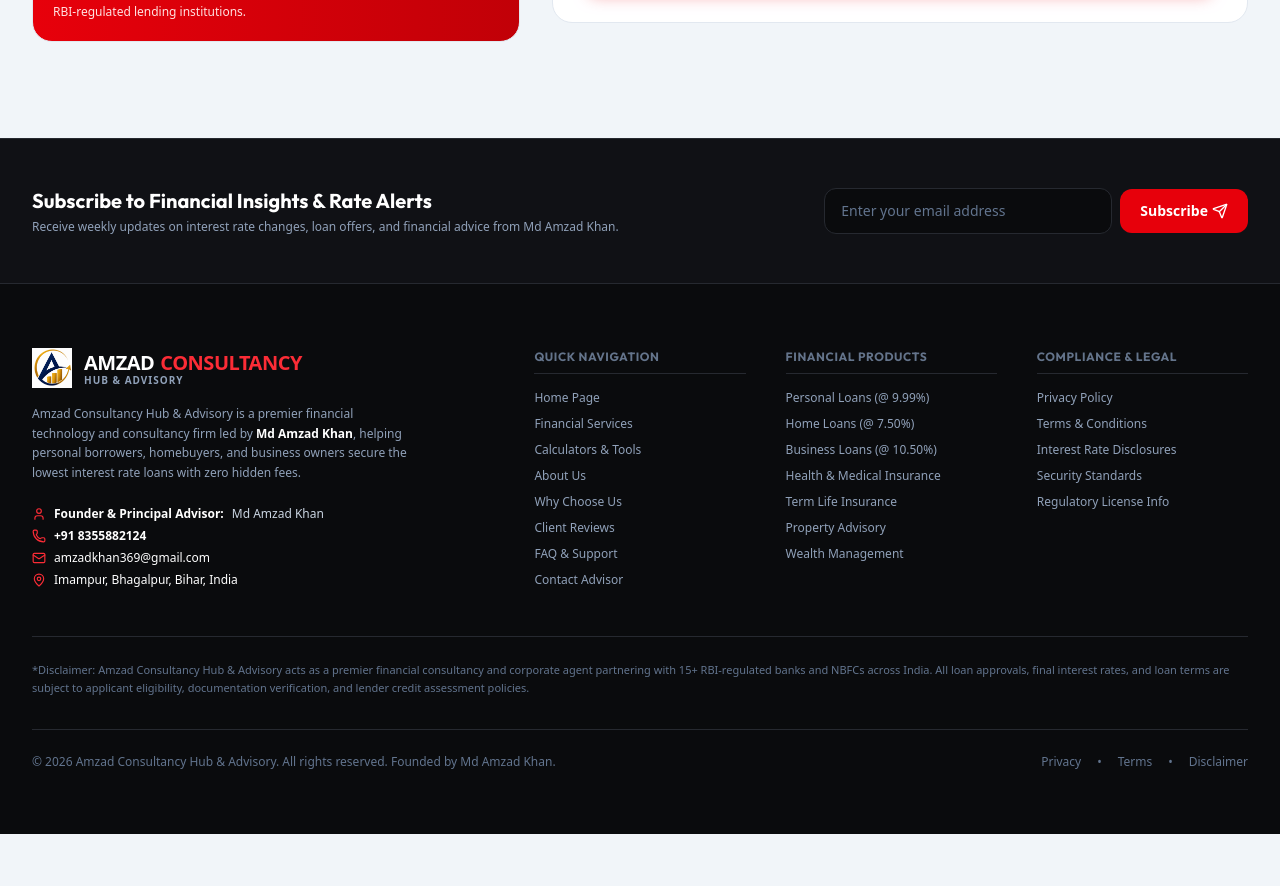
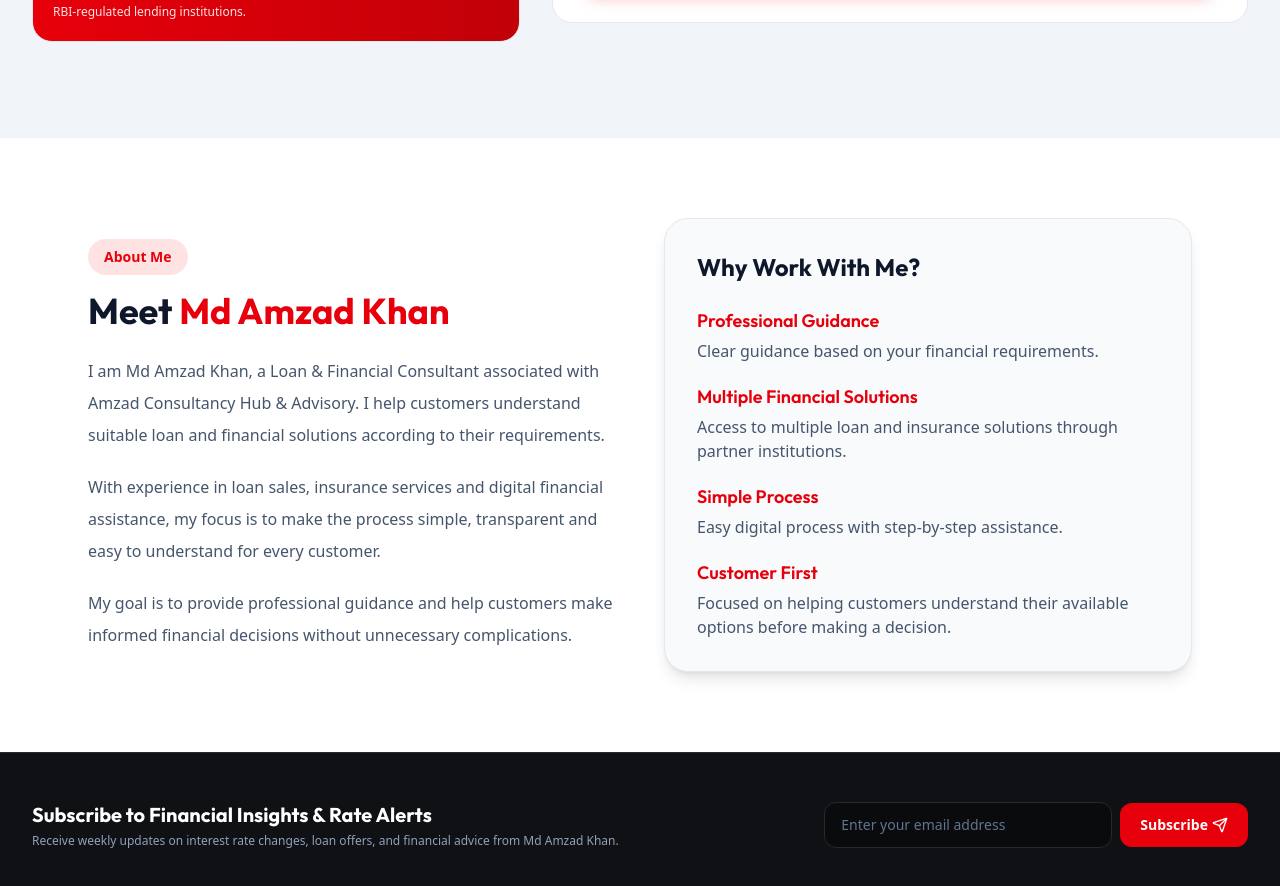
Before and after one commit to amzadkhancafe-prog/Amzad-consultancy-hub, a React (Vite) app: page / in a window 1280 px wide. Shown: the part 9200-10086 px from the top of the page. Before the commit the page ends 10034 px from the top, so only its background shows below. Built offline with nearby package versions, Linux system fonts and the light colour scheme.

Commit message:
Update App.tsx

```diff
--- a/src/App.tsx
+++ b/src/App.tsx
@@ -8,6 +8,7 @@
 import { Testimonials } from './components/Testimonials';
 import { FAQ } from './components/FAQ';
 import { Contact } from './components/Contact';
+import { AboutMe } from './components/AboutMe';
 import { Footer } from './components/Footer';
 import { ScrollToTop } from './components/ScrollToTop';
 import { EligibilityModal } from './components/EligibilityModal';
@@ -87,6 +88,7 @@
 
         {/* Contact Section */}
         <Contact initialServiceRequirement={selectedServiceForContact} />
+        <AboutMe />
       </main>
 
       {/* Footer */}
```
